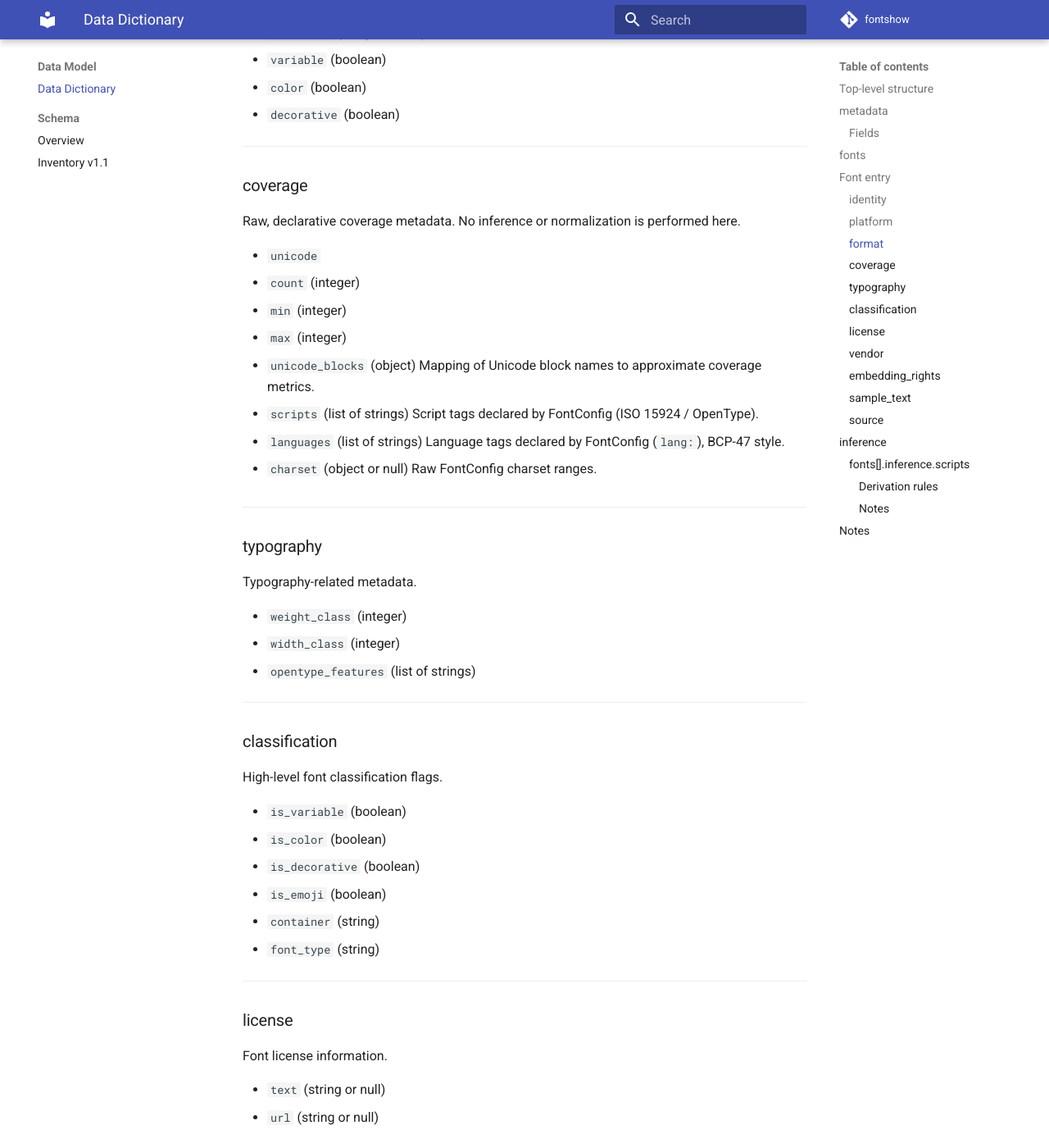
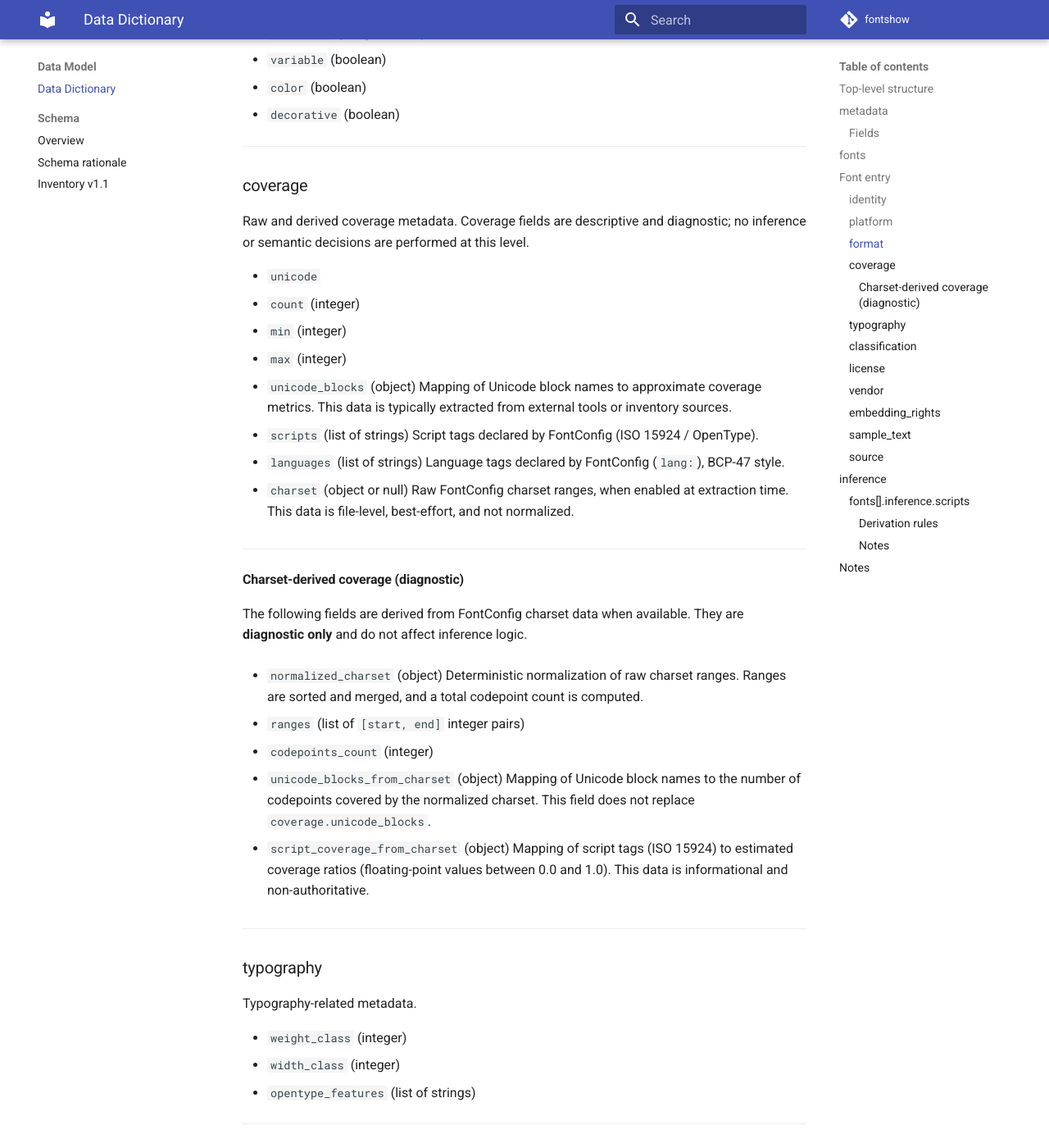
Before and after one commit to marco0560/Fontshow, an MkDocs documentation site: the page built from docs/data_dictionary.md, in a window 1280 px wide and 1400 px high, scrolled down 2317 px. Shown: the whole window at 82% size. Built offline with MkDocs 1.6.1 and Material for MkDocs 9.7.7, drawn with Linux system fonts in a browser that asks for light colours; comment, search, counter and statistics services are not loaded.

Commit message:
chore(docs): align schema documentation with latest inventory schema
Why:
-

What:
-

Notes:
-

Refs: #

```diff
--- a/docs/data_dictionary.md
+++ b/docs/data_dictionary.md
@@ -115,8 +115,9 @@ Font container and format classification.
 
 ### coverage
 
-Raw, declarative coverage metadata.
-No inference or normalization is performed here.
+Raw and derived coverage metadata.
+Coverage fields are descriptive and diagnostic; no inference or semantic
+decisions are performed at this level.
 
 - `unicode`
   - `count` (integer)
@@ -125,6 +126,7 @@ No inference or normalization is performed here.
 
 - `unicode_blocks` (object)
   Mapping of Unicode block names to approximate coverage metrics.
+  This data is typically extracted from external tools or inventory sources.
 
 - `scripts` (list of strings)
   Script tags declared by FontConfig (ISO 15924 / OpenType).
@@ -133,7 +135,32 @@ No inference or normalization is performed here.
   Language tags declared by FontConfig (`lang:`), BCP-47 style.
 
 - `charset` (object or null)
-  Raw FontConfig charset ranges.
+  Raw FontConfig charset ranges, when enabled at extraction time.
+  This data is file-level, best-effort, and not normalized.
+
+---
+
+#### Charset-derived coverage (diagnostic)
+
+The following fields are derived from FontConfig charset data when available.
+They are **diagnostic only** and do not affect inference logic.
+
+- `normalized_charset` (object)
+  Deterministic normalization of raw charset ranges.
+  Ranges are sorted and merged, and a total codepoint count is computed.
+
+  - `ranges` (list of `[start, end]` integer pairs)
+  - `codepoints_count` (integer)
+
+- `unicode_blocks_from_charset` (object)
+  Mapping of Unicode block names to the number of codepoints covered by the
+  normalized charset.
+  This field does not replace `coverage.unicode_blocks`.
+
+- `script_coverage_from_charset` (object)
+  Mapping of script tags (ISO 15924) to estimated coverage ratios
+  (floating-point values between 0.0 and 1.0).
+  This data is informational and non-authoritative.
 
 ---
 
--- a/mkdocs.yml
+++ b/mkdocs.yml
@@ -55,6 +55,7 @@ nav:
       - Data Dictionary: data_dictionary.md
       - Schema:
           - Overview: schema/index.md
+          - Schema rationale: schema/font-inventory-schema.md
           - Inventory v1.1: schema/inventory-1.1.schema.json
 
   - Validation & Testing:
```
Also changed, not shown: docs/schema/font-inventory-schema.md (added, +136 -0 lines), docs/schema/index.md (+1 -0 lines).
